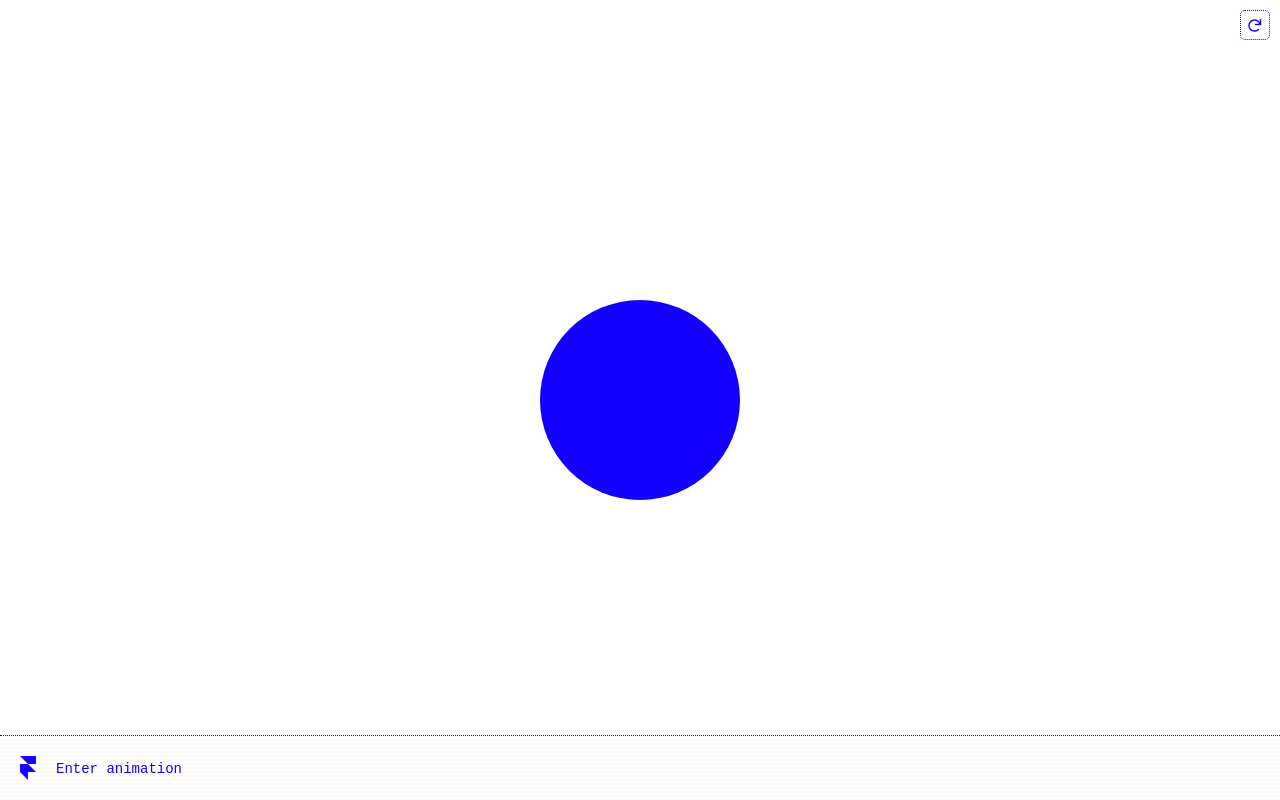
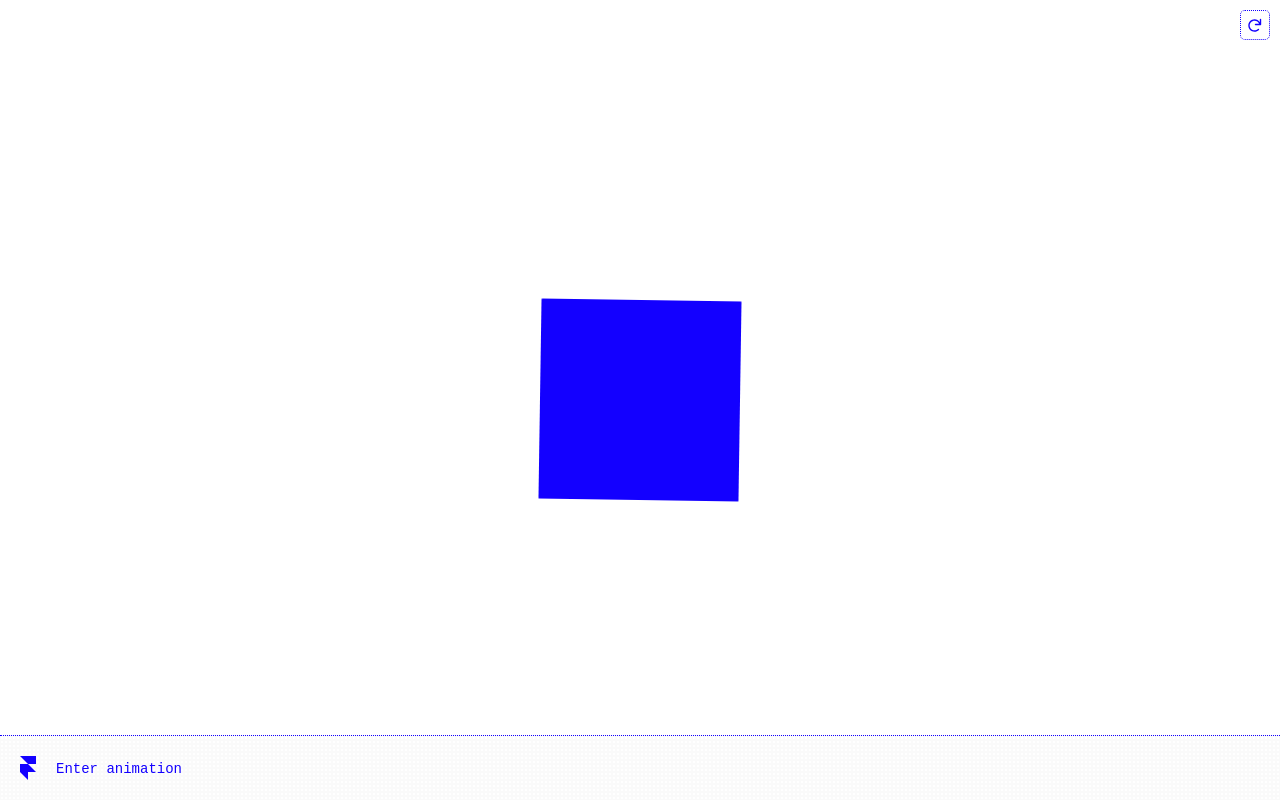
Before and after one commit to HarshaBordhan/Review-Test-, a Next.js app: page /motion in a window 1280 px wide. Built offline with nearby package versions, Linux system fonts and the light colour scheme.

Commit message:
changed few things

```diff
--- a/components/Template/App.js
+++ b/components/Template/App.js
@@ -1,3 +1,4 @@
+/*
 import { motion } from "framer-motion";
 
 export default function App() {
@@ -9,3 +10,26 @@ export default function App() {
     />
   );
 }
+*/
+
+import { motion } from "framer-motion";
+
+export default function App() {
+  return (
+    <motion.div
+      className="box"
+      animate={{
+        scale: [1, 2, 2, 1, 1],
+        rotate: [0, 0, 180, 180, 0],
+        borderRadius: ["0%", "0%", "50%", "50%", "0%"],
+      }}
+      transition={{
+        duration: 2,
+        ease: "easeInOut",
+        times: [0, 0.2, 0.5, 0.8, 1],
+        repeat: Infinity,
+        repeatDelay: 1,
+      }}
+    />
+  );
+}
--- /dev/null
+++ b/components/TemplateTwo/Keyframe.js
@@ -0,0 +1,3 @@
+export default function Keyframe() {
+  return <></>;
+}
```
